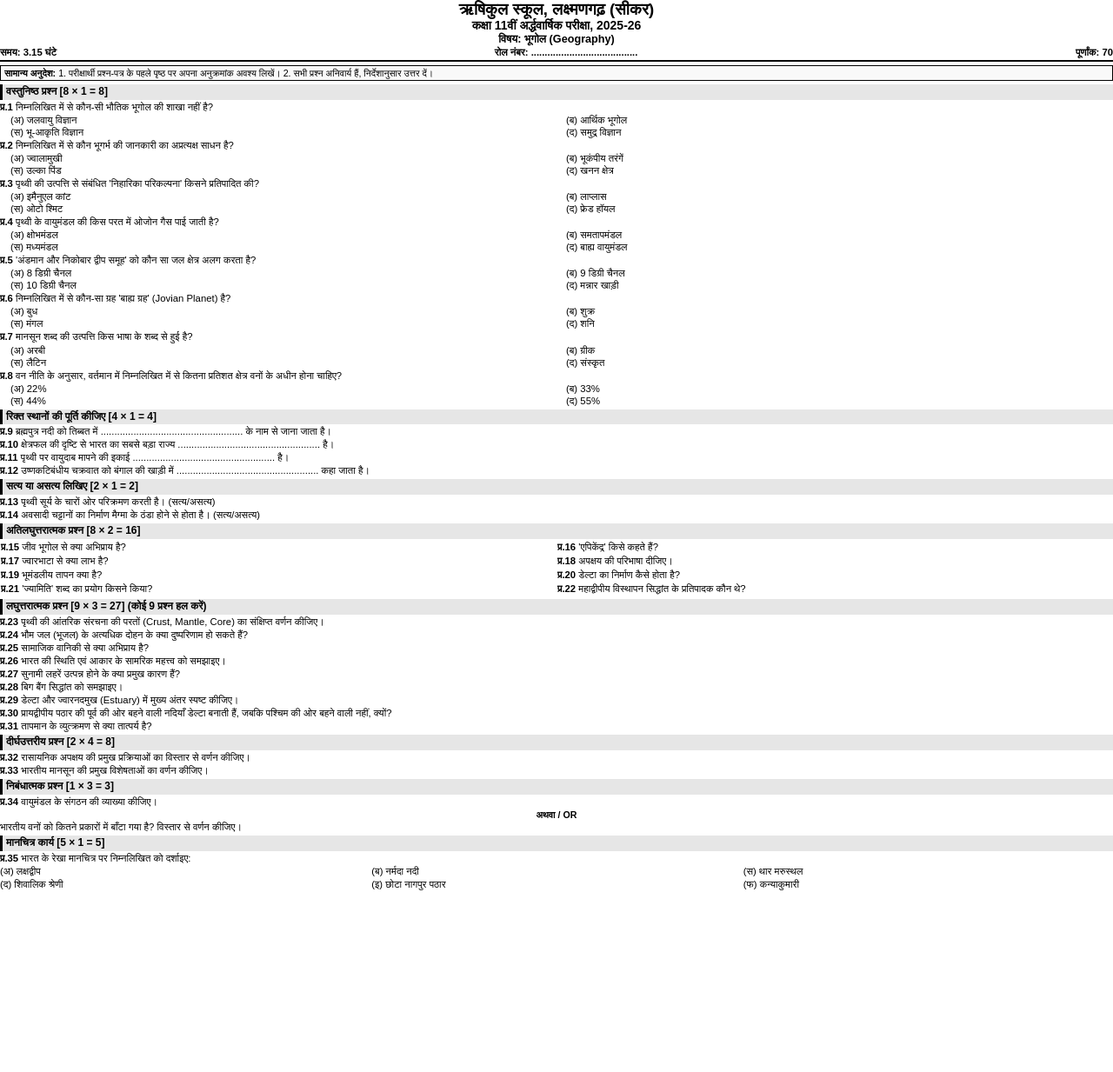
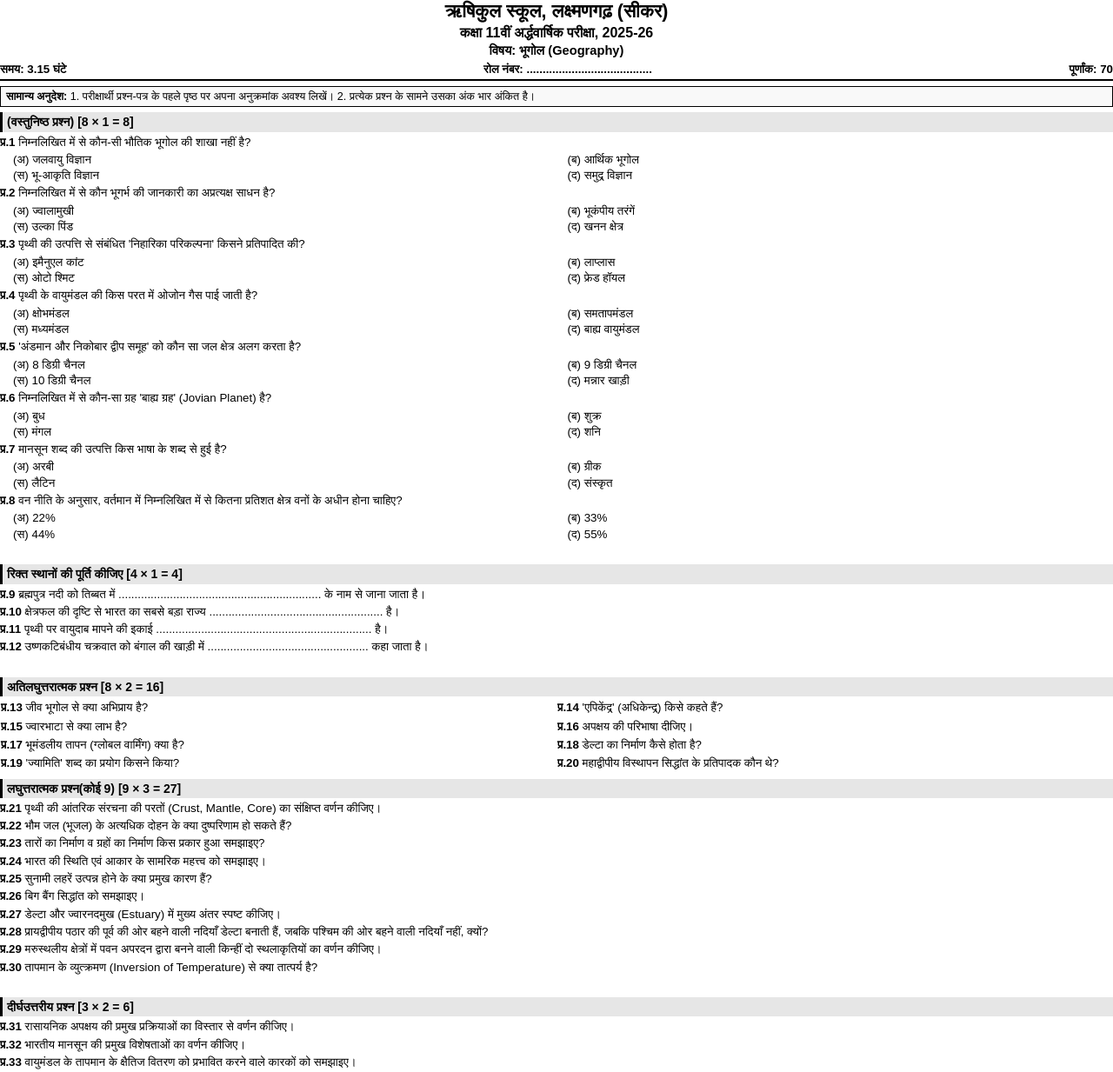
Before and after one commit to priyanshusaini566/leet_code, a plain HTML site: page index.html in a window 1280 px wide. Shown: the top 1233 px of the page at 87% size. Before the commit the page ends 1024 px from the top, so only its background shows below. Drawn offline with Linux system fonts and the light colour scheme.

```diff
--- a/index.html
+++ b/index.html
@@ -6,12 +6,12 @@
     <style>
         @page {
             size: A4;
-            margin: 0.5cm 0.7cm;
+            margin: 0.8cm 1cm;
         }
         body {
             font-family: 'Mangal', 'Nirmala UI', Arial, sans-serif;
-            font-size: 8.5pt;
-            line-height: 1.15;
+            font-size: 10pt;
+            line-height: 1.3;
             color: #000;
             margin: 0;
             padding: 0;
@@ -19,58 +19,58 @@
         .header {
             text-align: center;
             border-bottom: 2px solid #000;
-            padding-bottom: 2px;
-            margin-bottom: 4px;
+            padding-bottom: 3px;
+            margin-bottom: 6px;
         }
         .school-name {
-            font-size: 14pt;
+            font-size: 16pt;
             font-weight: bold;
         }
         .exam-title {
-            font-size: 10.5pt;
+            font-size: 12pt;
             font-weight: bold;
         }
         .meta-info {
             display: flex;
             justify-content: space-between;
-            font-size: 8.5pt;
+            font-size: 10pt;
             font-weight: bold;
-            margin-top: 2px;
+            margin-top: 3px;
         }
         .instructions {
-            font-size: 8pt;
+            font-size: 9.5pt;
             border: 1px solid #000;
-            padding: 2px 4px;
-            margin-bottom: 4px;
+            padding: 3px 6px;
+            margin-bottom: 6px;
             background: #f9f9f9;
         }
-        .sub-heading {
-            font-size: 9pt;
+        .section-title {
+            font-size: 10.5pt;
             font-weight: bold;
             background: #e6e6e6;
-            padding: 2px 4px;
-            margin: 3px 0 2px 0;
+            padding: 2px 5px;
+            margin: 6px 0 3px 0;
             border-left: 3px solid #000;
         }
         .question {
-            margin-bottom: 2px;
+            margin-bottom: 3px;
             text-align: justify;
         }
         .options-grid {
             display: grid;
             grid-template-columns: 1fr 1fr;
             gap: 1px 10px;
-            margin-left: 12px;
-            margin-bottom: 2px;
+            margin-left: 15px;
+            margin-bottom: 3px;
         }
         .table-q {
             width: 100%;
-            font-size: 8.5pt;
+            font-size: 10pt;
             border-collapse: collapse;
         }
         .table-q td {
             width: 50%;
-            padding-bottom: 2px;
+            padding-bottom: 3px;
             vertical-align: top;
         }
         .page-break {
@@ -80,8 +80,7 @@
         .or-text {
             text-align: center;
             font-weight: bold;
-            margin: 2px 0;
-            font-size: 8pt;
+            margin: 3px 0;
         }
     </style>
 </head>
@@ -91,7 +90,7 @@
     <div class="header">
         <div class="school-name">ऋषिकुल स्कूल, लक्ष्मणगढ़ (सीकर)</div>
         <div class="exam-title">कक्षा 11वीं अर्द्धवार्षिक परीक्षा, 2025-26</div>
-        <div style="font-size: 9.5pt; font-weight: bold;">विषय: भूगोल (Geography)</div>
+        <div style="font-size: 11pt; font-weight: bold;">विषय: भूगोल (Geography)</div>
         <div class="meta-info">
             <span>समय: 3.15 घंटे</span>
             <span>रोल नंबर: .......................................</span>
@@ -100,10 +99,10 @@
     </div>
 
     <div class="instructions">
-        <strong>सामान्य अनुदेश:</strong> 1. परीक्षार्थी प्रश्न-पत्र के पहले पृष्ठ पर अपना अनुक्रमांक अवश्य लिखें। 2. सभी प्रश्न अनिवार्य हैं, निर्देशानुसार उत्तर दें।
+        <strong>सामान्य अनुदेश:</strong> 1. परीक्षार्थी प्रश्न-पत्र के पहले पृष्ठ पर अपना अनुक्रमांक अवश्य लिखें। 2. प्रत्येक प्रश्न के सामने उसका अंक भार अंकित है।
     </div>
 
-    <div class="sub-heading">वस्तुनिष्ठ प्रश्न [8 × 1 = 8]</div>
+    <div class="section-title">(वस्तुनिष्ठ प्रश्न) [8 × 1 = 8]</div>
 
     <div class="question"><strong>प्र.1</strong> निम्नलिखित में से कौन-सी भौतिक भूगोल की शाखा नहीं है?</div>
     <div class="options-grid"><div>(अ) जलवायु विज्ञान</div><div>(ब) आर्थिक भूगोल</div><div>(स) भू-आकृति विज्ञान</div><div>(द) समुद्र विज्ञान</div></div>
@@ -128,53 +127,60 @@
 
     <div class="question"><strong>प्र.8</strong> वन नीति के अनुसार, वर्तमान में निम्नलिखित में से कितना प्रतिशत क्षेत्र वनों के अधीन होना चाहिए?</div>
     <div class="options-grid"><div>(अ) 22%</div><div>(ब) 33%</div><div>(स) 44%</div><div>(द) 55%</div></div>
+    <br>
 
-    <div class="sub-heading">रिक्त स्थानों की पूर्ति कीजिए [4 × 1 = 4]</div>
-    <div class="question"><strong>प्र.9</strong> ब्रह्मपुत्र नदी को तिब्बत में .................................................... के नाम से जाना जाता है।</div>
-    <div class="question"><strong>प्र.10</strong> क्षेत्रफल की दृष्टि से भारत का सबसे बड़ा राज्य .................................................... है।</div>
-    <div class="question"><strong>प्र.11</strong> पृथ्वी पर वायुदाब मापने की इकाई .................................................... है।</div>
-    <div class="question"><strong>प्र.12</strong> उष्णकटिबंधीय चक्रवात को बंगाल की खाड़ी में .................................................... कहा जाता है।</div>
+    <div class="section-title">रिक्त स्थानों की पूर्ति कीजिए [4 × 1 = 4]</div>
+    <div class="question"><strong>प्र.9</strong> ब्रह्मपुत्र नदी को तिब्बत में ............................................................... के नाम से जाना जाता है।</div>
+    <div class="question"><strong>प्र.10</strong> क्षेत्रफल की दृष्टि से भारत का सबसे बड़ा राज्य ...................................................... है।</div>
+    <div class="question"><strong>प्र.11</strong> पृथ्वी पर वायुदाब मापने की इकाई ................................................................... है।</div>
+    <div class="question"><strong>प्र.12</strong> उष्णकटिबंधीय चक्रवात को बंगाल की खाड़ी में .................................................. कहा जाता है।</div>
+    <br>
 
-    <div class="sub-heading">सत्य या असत्य लिखिए [2 × 1 = 2]</div>
-    <div class="question"><strong>प्र.13</strong> पृथ्वी सूर्य के चारों ओर परिक्रमण करती है। (सत्य/असत्य)</div>
-    <div class="question"><strong>प्र.14</strong> अवसादी चट्टानों का निर्माण मैग्मा के ठंडा होने से होता है। (सत्य/असत्य)</div>
-
-    <div class="sub-heading">अतिलघुत्तरात्मक प्रश्न [8 × 2 = 16]</div>
+    <div class="section-title">अतिलघुत्तरात्मक प्रश्न [8 × 2 = 16]</div>
     <table class="table-q">
-        <tr><td><strong>प्र.15</strong> जीव भूगोल से क्या अभिप्राय है?</td><td><strong>प्र.16</strong> 'एपिकेंद्र' किसे कहते हैं?</td></tr>
-        <tr><td><strong>प्र.17</strong> ज्वारभाटा से क्या लाभ है?</td><td><strong>प्र.18</strong> अपक्षय की परिभाषा दीजिए।</td></tr>
-        <tr><td><strong>प्र.19</strong> भूमंडलीय तापन क्या है?</td><td><strong>प्र.20</strong> डेल्टा का निर्माण कैसे होता है?</td></tr>
-        <tr><td><strong>प्र.21</strong> 'ज्यामिति' शब्द का प्रयोग किसने किया?</td><td><strong>प्र.22</strong> महाद्वीपीय विस्थापन सिद्धांत के प्रतिपादक कौन थे?</td></tr>
+        <tr><td><strong>प्र.13</strong> जीव भूगोल से क्या अभिप्राय है?</td><td><strong>प्र.14</strong> 'एपिकेंद्र' (अधिकेन्द्र) किसे कहते हैं?</td></tr>
+        <tr><td><strong>प्र.15</strong> ज्वारभाटा से क्या लाभ है?</td><td><strong>प्र.16</strong> अपक्षय की परिभाषा दीजिए।</td></tr>
+        <tr><td><strong>प्र.17</strong> भूमंडलीय तापन (ग्लोबल वार्मिंग) क्या है?</td><td><strong>प्र.18</strong> डेल्टा का निर्माण कैसे होता है?</td></tr>
+        <tr><td><strong>प्र.19</strong> 'ज्यामिति' शब्द का प्रयोग किसने किया?</td><td><strong>प्र.20</strong> महाद्वीपीय विस्थापन सिद्धांत के प्रतिपादक कौन थे?</td></tr>
     </table>
 
-    <!-- PAGE 2 BREAK -->
+    <!-- यहाँ से दूसरा पेज शुरू होगा (Perfect Balanced Split) -->
     <div class="page-break"></div>
 
-    <div class="sub-heading">लघुत्तरात्मक प्रश्न [9 × 3 = 27] (कोई 9 प्रश्न हल करें)</div>
-    <div class="question"><strong>प्र.23</strong> पृथ्वी की आंतरिक संरचना की परतों (Crust, Mantle, Core) का संक्षिप्त वर्णन कीजिए।</div>
-    <div class="question"><strong>प्र.24</strong> भौम जल (भूजल) के अत्यधिक दोहन के क्या दुष्परिणाम हो सकते हैं?</div>
-    <div class="question"><strong>प्र.25</strong> सामाजिक वानिकी से क्या अभिप्राय है?</div>
-    <div class="question"><strong>प्र.26</strong> भारत की स्थिति एवं आकार के सामरिक महत्त्व को समझाइए।</div>
-    <div class="question"><strong>प्र.27</strong> सुनामी लहरें उत्पन्न होने के क्या प्रमुख कारण हैं?</div>
-    <div class="question"><strong>प्र.28</strong> बिग बैंग सिद्धांत को समझाइए।</div>
-    <div class="question"><strong>प्र.29</strong> डेल्टा और ज्वारनदमुख (Estuary) में मुख्य अंतर स्पष्ट कीजिए।</div>
-    <div class="question"><strong>प्र.30</strong> प्रायद्वीपीय पठार की पूर्व की ओर बहने वाली नदियाँ डेल्टा बनाती हैं, जबकि पश्चिम की ओर बहने वाली नहीं, क्यों?</div>
-    <div class="question"><strong>प्र.31</strong> तापमान के व्युत्क्रमण से क्या तात्पर्य है?</div>
+    <div class="section-title">लघुत्तरात्मक प्रश्न(कोई 9) [9 × 3 = 27]</div>
+    <div class="question"><strong>प्र.21</strong> पृथ्वी की आंतरिक संरचना की परतों (Crust, Mantle, Core) का संक्षिप्त वर्णन कीजिए।</div>
+    <div class="question"><strong>प्र.22</strong> भौम जल (भूजल) के अत्यधिक दोहन के क्या दुष्परिणाम हो सकते हैं?</div>
+    <div class="question"><strong>प्र.23</strong> तारों का निर्माण व ग्रहों का निर्माण किस प्रकार हुआ समझाइए?</div>
+    <div class="question"><strong>प्र.24</strong> भारत की स्थिति एवं आकार के सामरिक महत्त्व को समझाइए।</div>
+    <div class="question"><strong>प्र.25</strong> सुनामी लहरें उत्पन्न होने के क्या प्रमुख कारण हैं?</div>
+    <div class="question"><strong>प्र.26</strong> बिग बैंग सिद्धांत को समझाइए।</div>
+    <div class="question"><strong>प्र.27</strong> डेल्टा और ज्वारनदमुख (Estuary) में मुख्य अंतर स्पष्ट कीजिए।</div>
+    <div class="question"><strong>प्र.28</strong> प्रायद्वीपीय पठार की पूर्व की ओर बहने वाली नदियाँ डेल्टा बनाती हैं, जबकि पश्चिम की ओर बहने वाली नदियाँ नहीं, क्यों?</div>
+    <div class="question"><strong>प्र.29</strong> मरुस्थलीय क्षेत्रों में पवन अपरदन द्वारा बनने वाली किन्हीं दो स्थलाकृतियों का वर्णन कीजिए।</div>
+    <div class="question"><strong>प्र.30</strong> तापमान के व्युत्क्रमण (Inversion of Temperature) से क्या तात्पर्य है?</div>
+    <br>
 
-    <div class="sub-heading">दीर्घउत्तरीय प्रश्न [2 × 4 = 8]</div>
-    <div class="question"><strong>प्र.32</strong> रासायनिक अपक्षय की प्रमुख प्रक्रियाओं का विस्तार से वर्णन कीजिए।</div>
-    <div class="question"><strong>प्र.33</strong> भारतीय मानसून की प्रमुख विशेषताओं का वर्णन कीजिए।</div>
+    <div class="section-title">दीर्घउत्तरीय प्रश्न [3 × 2 = 6]</div>
+    <div class="question"><strong>प्र.31</strong> रासायनिक अपक्षय की प्रमुख प्रक्रियाओं का विस्तार से वर्णन कीजिए।</div>
+    <div class="question"><strong>प्र.32</strong> भारतीय मानसून की प्रमुख विशेषताओं का वर्णन कीजिए।</div>
+    <div class="question"><strong>प्र.33</strong> वायुमंडल के तापमान के क्षैतिज वितरण को प्रभावित करने वाले कारकों को समझाइए।</div>
+    <br>
 
-    <div class="sub-heading">निबंधात्मक प्रश्न [1 × 3 = 3]</div>
-    <div class="question"><strong>प्र.34</strong> वायुमंडल के संगठन की व्याख्या कीजिए।</div>
+    <div class="section-title">निबंधात्मक प्रश्न [2 × 3 = 6]</div>
+    <div class="question"><strong>प्र.34</strong> प्रायद्वीपीय पठार की प्रमुख विशेषताओं और इसके उच्चावच का विस्तार से वर्णन कीजिए।</div>
+    <div class="or-text">अथवा / OR</div>
+    <div class="question">हिमालयी अपवाह तंत्र और प्रायद्वीपीय अपवाह तंत्र में अंतर स्पष्ट करते हुए हिमालयी नदियों की प्रमुख विशेषताओं का वर्णन कीजिए।</div>
+
+    <div class="question" style="margin-top: 4px;"><strong>प्र.35</strong> वायुमंडल के संगठन की व्याख्या कीजिए।</div>
     <div class="or-text">अथवा / OR</div>
     <div class="question">भारतीय वनों को कितने प्रकारों में बाँटा गया है? विस्तार से वर्णन कीजिए।</div>
+    <br>
 
-    <div class="sub-heading">मानचित्र कार्य [5 × 1 = 5]</div>
-    <div class="question"><strong>प्र.35</strong> भारत के रेखा मानचित्र पर निम्नलिखित को दर्शाइए:</div>
-    <div style="display: grid; grid-template-columns: 1fr 1fr 1fr; gap: 2px; font-size: 8.5pt; margin-top: 2px;">
+    <div class="section-title">मानचित्र कार्य [1 × 3 = 3]</div>
+    <div class="question"><strong>प्र.36</strong> भारत के रेखा मानचित्र पर निम्नलिखित को दर्शाइए:</div>
+    <div style="display: grid; grid-template-columns: 1fr 1fr 1fr; gap: 3px; font-size: 10pt; margin-top: 3px;">
         <div>(अ) लक्षद्वीप</div><div>(ब) नर्मदा नदी</div><div>(स) थार मरुस्थल</div>
-        <div>(द) शिवालिक श्रेणी</div><div>(इ) छोटा नागपुर पठार</div><div>(फ) कन्याकुमारी</div>
+        <div>(द) शिवालिक श्रेणी</div><div>(इ) छोटा नागपुर का पठार</div><div>(फ) कन्याकुमारी</div>
     </div>
 
 </body>
```
Also changed, not shown: 1 other file.
